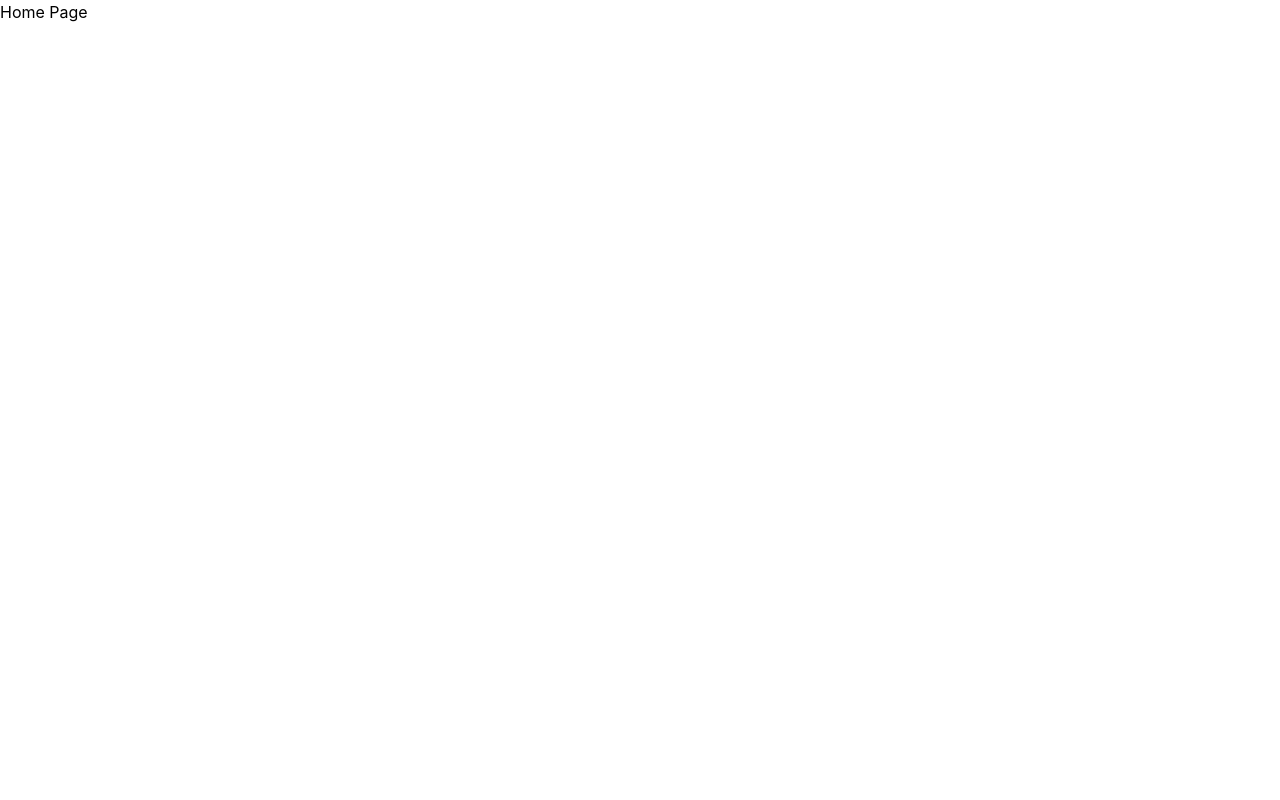
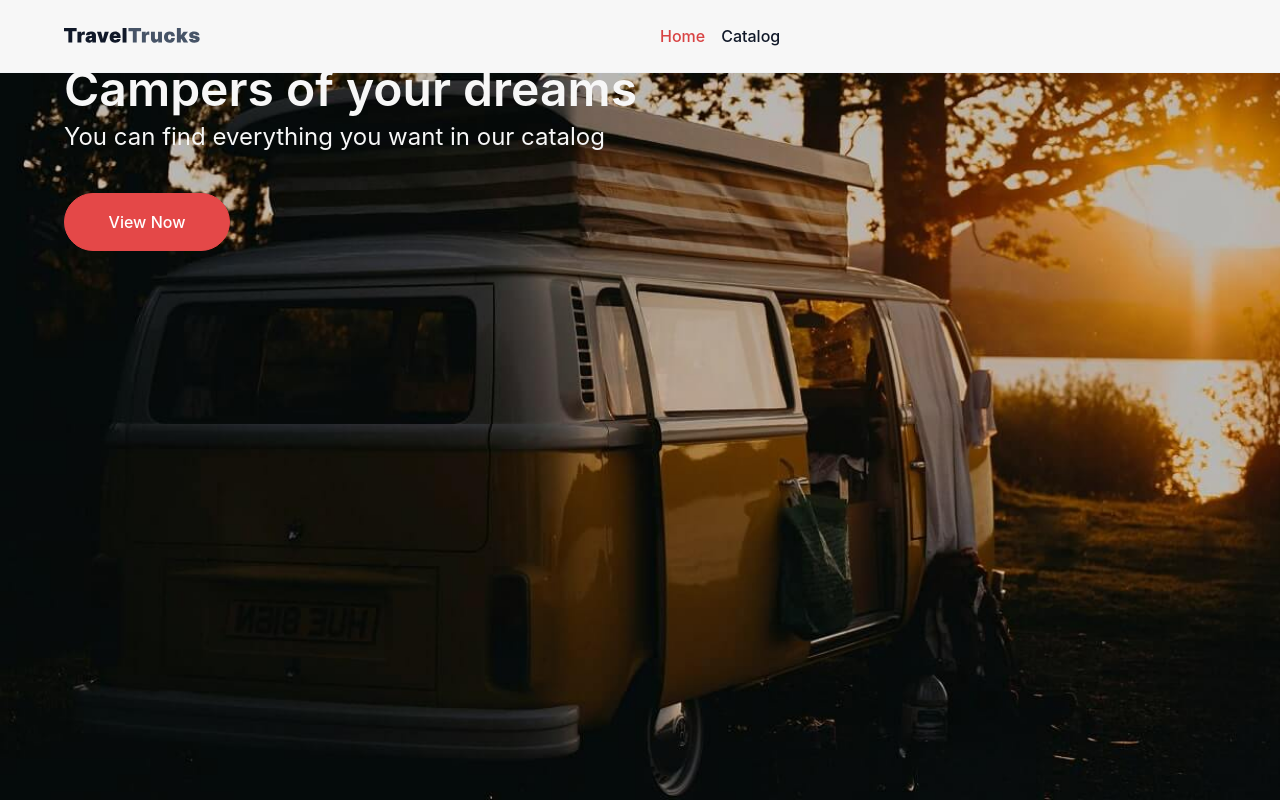
Before and after one commit to Etyamor/traveltrucks, a React (Vite) app: page / in a window 1280 px wide. Built offline with nearby package versions, Linux system fonts and the light colour scheme.

Commit message:
start with the home page

```diff
--- a/src/App.tsx
+++ b/src/App.tsx
@@ -1,5 +1,6 @@
 import { Suspense, lazy } from 'react';
 import { Route, Routes } from 'react-router-dom';
+import Header from './components/Header';
 
 const HomePage = lazy(() => import('./pages/HomePage'));
 const CatalogPage = lazy(() => import('./pages/CatalogPage'));
@@ -7,6 +8,8 @@ const CatalogItemPage = lazy(() => import('./pages/CatalogItemPage'));
 
 function App() {
   return (
+    <div className="flex flex-col min-h-screen">
+      <Header />
       <Suspense fallback={null}>
         <Routes>
           <Route path="/" element={<HomePage />} />
@@ -15,6 +18,7 @@ function App() {
           <Route path="*" element={'Not Found'} />
         </Routes>
       </Suspense>
+    </div>
   );
 }
 
--- /dev/null
+++ b/src/components/Header.tsx
@@ -0,0 +1,48 @@
+import { NavLink } from 'react-router-dom';
+
+import logo from '../assets/logo.svg';
+import { cn } from '../lib/utils';
+
+const Header = () => {
+  return (
+    <header className="bg-inputs border-b border-badges">
+      <div className="mx-auto max-w-[1440px] px-16 py-6">
+        <div className="flex items-center">
+          <div>
+            <img src={logo} alt="TravelTrucks" />
+          </div>
+          <nav className="ml-[460px]">
+            <ul className="flex space-x-4">
+              <li>
+                <NavLink
+                  to="/"
+                  className={({ isActive }) =>
+                    cn('font-medium text-main', {
+                      'text-button-hover': isActive,
+                    })
+                  }
+                >
+                  Home
+                </NavLink>
+              </li>
+              <li>
+                <NavLink
+                  to="/catalog"
+                  className={({ isActive }) =>
+                    cn('font-medium text-main', {
+                      'text-button-hover': isActive,
+                    })
+                  }
+                >
+                  Catalog
+                </NavLink>
+              </li>
+            </ul>
+          </nav>
+        </div>
+      </div>
+    </header>
+  );
+};
+
+export default Header;
--- a/src/index.css
+++ b/src/index.css
@@ -1,6 +1,7 @@
 @import 'tailwindcss';
 @import '@fontsource/inter/400.css';
 @import '@fontsource/inter/500.css';
+@import '@fontsource/inter/600.css';
 
 @theme {
   --color-main: #101828;
--- a/src/pages/HomePage.tsx
+++ b/src/pages/HomePage.tsx
@@ -1,8 +1,23 @@
+import bg from '../assets/bg-home.jpg';
+import Button from '../components/ui/Button';
+import { Link } from 'react-router-dom';
+
 const HomePage = () => {
   return (
-    <div>
-      Home Page
-    </div>
+    <main
+      className="flex-grow bg-no-repeat bg-cover"
+      style={{ backgroundImage: `url(${bg})` }}
+    >
+      <div className="flex items-center mx-auto max-w-[1440px] px-16">
+        <div>
+          <h1 className="text-5xl leading-8 font-semibold text-inputs">Campers of your dreams</h1>
+          <p className="mt-4 text-2xl text-inputs">You can find everything you want in our catalog</p>
+          <Button className="inline-block mt-10" as={Link} to="/catalog">
+            View Now
+          </Button>
+        </div>
+      </div>
+    </main>
   );
 };
 
```
Also changed, not shown: src/assets/bg-home.jpg (added), src/assets/logo.svg (added). Lines whose indentation alone changed are shown as unchanged.
